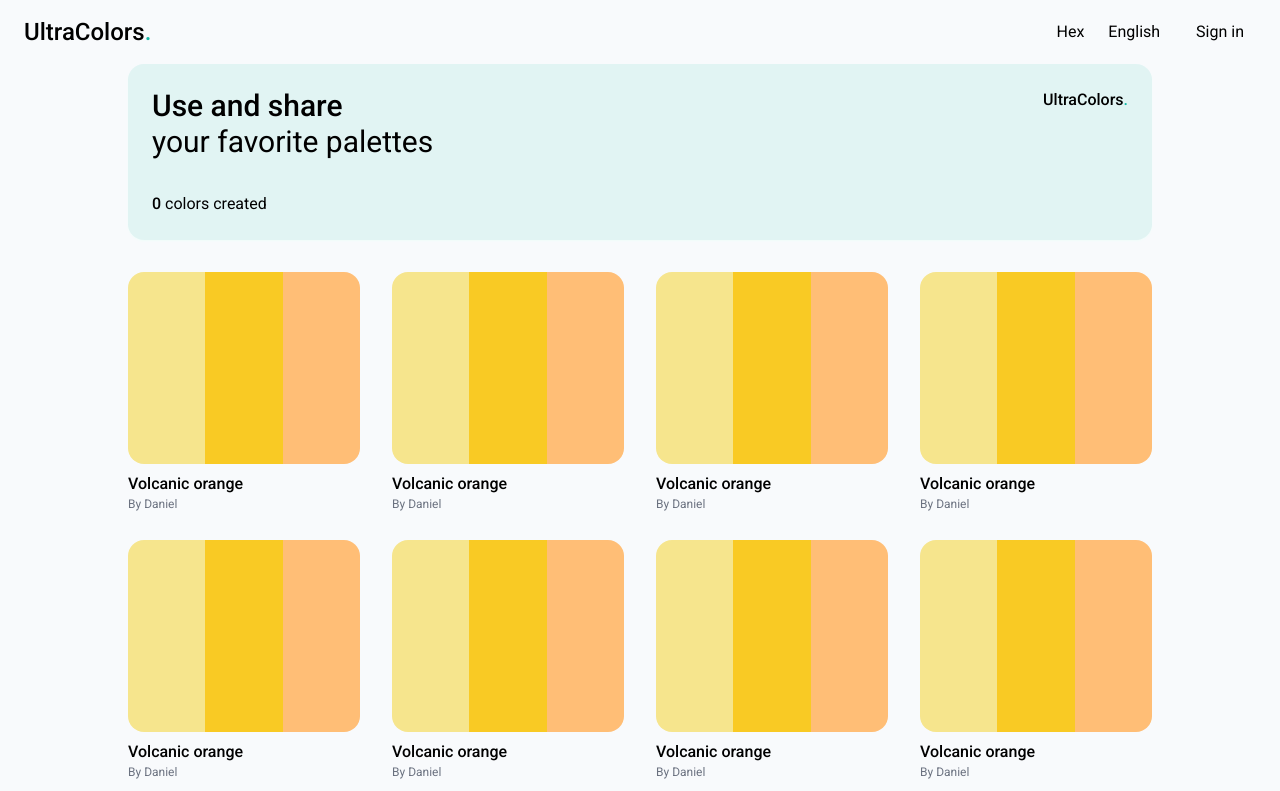
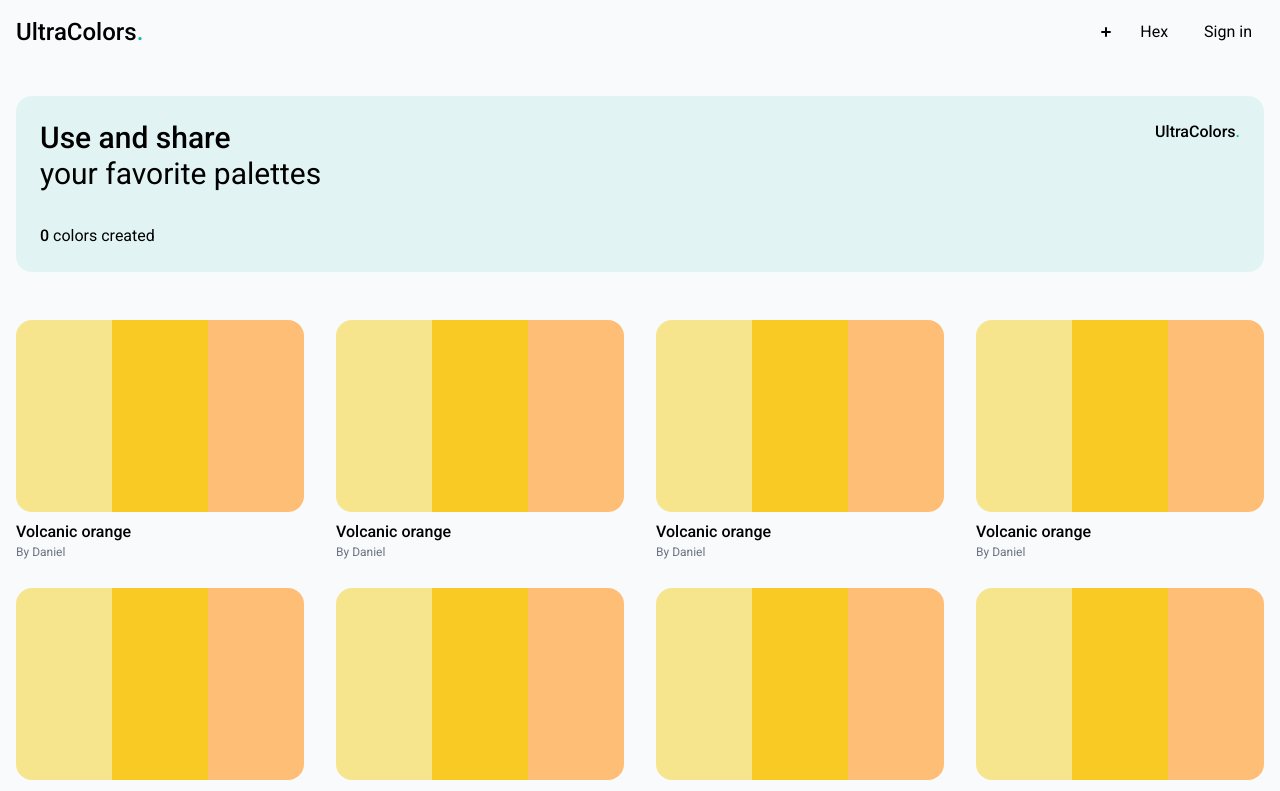
Before and after one commit to apodacaduron/ultra-colors, a Next.js app: page / in a window 1280 px wide. Shown: the top 791 px of the page. Built offline with nearby package versions, Linux system fonts and the light colour scheme; no server answers.

Commit message:
improvements

```diff
--- a/components/Navbar.tsx
+++ b/components/Navbar.tsx
@@ -5,6 +5,7 @@ import { useAuthentication } from '../lib/useAuthentication';
 import styles from '../styles/Navbar.module.scss';
 import { DMenu, DMenuButton, DPopover } from './primitives';
 import { DAvatar } from './primitives/Avatar';
+import { PlusSmIcon } from '@heroicons/react/solid';
 
 const Navbar: React.FC = () => {
   const { user } = useContext(UserContext);
@@ -22,36 +23,51 @@ const Navbar: React.FC = () => {
 
   return (
     <nav className={styles.navbar}>
-      <div className={styles['navbar__logo']}>
+      <div className={styles['navbar__container']}>
+        <div className={styles['navbar__container__logo']}>
           <Link href="/">UltraColors</Link>
         </div>
-      <div className={styles['navbar__actions']}>
-        <div className="navbar__actions__units">Hex</div>
-        <div className="navbar__actions__language">English</div>
-        <div className="navbar__actions__account">
-          {user && (
+        <div className={styles['navbar__container__actions']}>
+          <div className="navbar__container__actions__add">
+            <PlusSmIcon className="h-5 w-5" />
+          </div>
+          <div className="navbar__container__actions__units">Hex</div>
+          <div className="navbar__container__actions__account">
+            {user ? (
               <DMenu options={profileOptions}>
                 <DMenuButton>
                   <div
-                  className={styles['navbar__actions__account__profile-menu']}
+                    className={
+                      styles[
+                        'navbar__container__actions__account__profile-menu'
+                      ]
+                    }
                   >
                     <DAvatar text={user.displayName} src={user.photoURL} />
-                  {user.displayName}
                   </div>
                 </DMenuButton>
               </DMenu>
-          )}
-          {!user && (
-            <DPopover buttonText="Sign in">
-              <div className={styles['navbar__actions__account__popover']}>
+            ) : (
+              <DPopover buttonText="Sign in" placement="bottom-end">
                 <div
-                  className={styles['navbar__actions__account__popover__title']}
+                  className={
+                    styles['navbar__container__actions__account__popover']
+                  }
+                >
+                  <div
+                    className={
+                      styles[
+                        'navbar__container__actions__account__popover__title'
+                      ]
+                    }
                   >
                     Log in
                   </div>
                   <div
                     className={
-                    styles['navbar__actions__account__popover__description']
+                      styles[
+                        'navbar__container__actions__account__popover__description'
+                      ]
                     }
                   >
                     Welcome back, please sign in with your account
@@ -61,7 +77,9 @@ const Navbar: React.FC = () => {
                     <img
                       src="/assets/png/btn_google_signin_light_normal_web@2x.png"
                       className={
-                      styles['navbar__actions__account__popover__sign-in']
+                        styles[
+                          'navbar__container__actions__account__popover__sign-in'
+                        ]
                       }
                     />
                   </a>
@@ -70,6 +88,7 @@ const Navbar: React.FC = () => {
             )}
           </div>
         </div>
+      </div>
     </nav>
   );
 };
--- a/components/primitives/Avatar/Avatar.tsx
+++ b/components/primitives/Avatar/Avatar.tsx
@@ -11,13 +11,15 @@ interface Props {
 }
 
 const DAvatar: React.FC<Props> = (props) => {
-  const { stringToHexColor } = useColor();
+  const { stringToHexColor, getFontColor } = useColor();
+  const backgroundColor = stringToHexColor(props.text || '');
 
   const avatarStyles: CSSProperties = {
     width: props.size ?? '2rem',
     height: props.size ?? '2rem',
-    backgroundColor: stringToHexColor(props.text || ''),
+    backgroundColor,
     borderRadius: props.borderRadius ?? '50%',
+    color: getFontColor(backgroundColor),
   };
 
   return (
--- /dev/null
+++ b/declaration.d.ts
@@ -0,0 +1 @@
+declare module 'make-color-accessible';
--- a/lib/useColor.ts
+++ b/lib/useColor.ts
@@ -1,3 +1,6 @@
+import fontColorContrast from 'font-color-contrast';
+import makeColorAccesible from 'make-color-accessible';
+
 export const useColor = () => {
   function stringToHexColor(text: string) {
     let hash = 0;
@@ -14,10 +17,15 @@ export const useColor = () => {
       color += `00${value.toString(16)}`.substr(-2);
     }
 
-    return color;
+    return makeColorAccesible(color);
+  }
+
+  function getFontColor(color: string) {
+    return fontColorContrast(color);
   }
 
   return {
-    stringToHexColor
+    stringToHexColor,
+    getFontColor
   }
 }
--- a/package.json
+++ b/package.json
@@ -12,7 +12,10 @@
     "@headlessui/react": "^1.6.3",
     "@heroicons/react": "^1.0.6",
     "@popperjs/core": "^2.11.5",
+    "color-convert": "^2.0.1",
     "firebase": "^9.8.1",
+    "font-color-contrast": "^11.1.0",
+    "make-color-accessible": "^1.2.0",
     "next": "12.1.6",
     "react": "18.1.0",
     "react-dom": "18.1.0",
--- a/pages/index.tsx
+++ b/pages/index.tsx
@@ -4,9 +4,10 @@ import PaletteCard from '../components/PaletteCard';
 import styles from '../styles/Home.module.scss';
 
 const Home: NextPage = () => (
-  <div className={styles.home}>
+  <main className={styles.home}>
+    <div className={styles['home__container']}>
       <Banner />
-    <div className={styles['home__grid']}>
+      <div className={styles['home__container__grid']}>
         {Array.from({ length: 20 }).map((_, index) => (
           <PaletteCard
             key={index}
@@ -20,6 +21,7 @@ const Home: NextPage = () => (
         ))}
       </div>
     </div>
+  </main>
 );
 
 export default Home;
--- a/styles/Home.module.scss
+++ b/styles/Home.module.scss
@@ -1,19 +1,22 @@
 .home {
-  @apply max-w-5xl mx-auto;
-  @apply flex flex-col justify-center;
-
-  &__grid {
-    @apply grid-cols-1 lg:grid-cols-4 md:grid-cols-2 sm:grid-cols-1;
-    @apply grid gap-x-8 gap-y-4;
-    @apply mt-8;
+  @apply flex justify-center items-center;
+  @apply w-full;
+  &__container {
+    @apply max-w-7xl w-full mx-4;
+    @apply flex flex-col justify-center items-center;
+    &__grid {
+      @apply lg:grid-cols-4 md:grid-cols-2 sm:grid-cols-1;
+      @apply grid gap-x-8 gap-y-4;
+      @apply mt-12 mb-32 w-full;
+    }
   }
 }
 
 .banner {
-  @apply rounded-2xl max-w-5xl h-44;
+  @apply rounded-2xl max-w-7xl w-full h-44;
   @apply bg-teal-500 bg-opacity-10;
   @apply shadow-sm shadow-teal-50;
-  @apply relative;
+  @apply relative mt-8;
 
   &__logo {
     @apply font-medium text-base;
--- a/styles/Navbar.module.scss
+++ b/styles/Navbar.module.scss
@@ -1,7 +1,10 @@
 .navbar {
+  @apply flex justify-center items-center z-10;
+  @apply h-16 sticky top-0 bg-slate-50 bg-opacity-90 backdrop-filter backdrop-blur-3xl;
+
+  &__container {
+    @apply max-w-7xl w-full mx-4;
     @apply flex justify-between items-center;
-  @apply h-16 px-6;
-
     &__logo {
       @apply font-medium text-2xl;
       &:after {
@@ -34,3 +37,4 @@
       }
     }
   }
+}
--- a/styles/Primitives.module.scss
+++ b/styles/Primitives.module.scss
@@ -1,5 +1,5 @@
 .avatar {
-  @apply flex justify-center items-center text-white;
+  @apply flex justify-center items-center;
   @apply overflow-hidden;
 
   & img {
```
Also changed, not shown: components/primitives/Menu/Menu.tsx (+7 -7 lines), styles/globals.scss (+6 -2 lines), 1 other file (tests, documents, lock files or other folders). Lines whose indentation alone changed are shown as unchanged.
